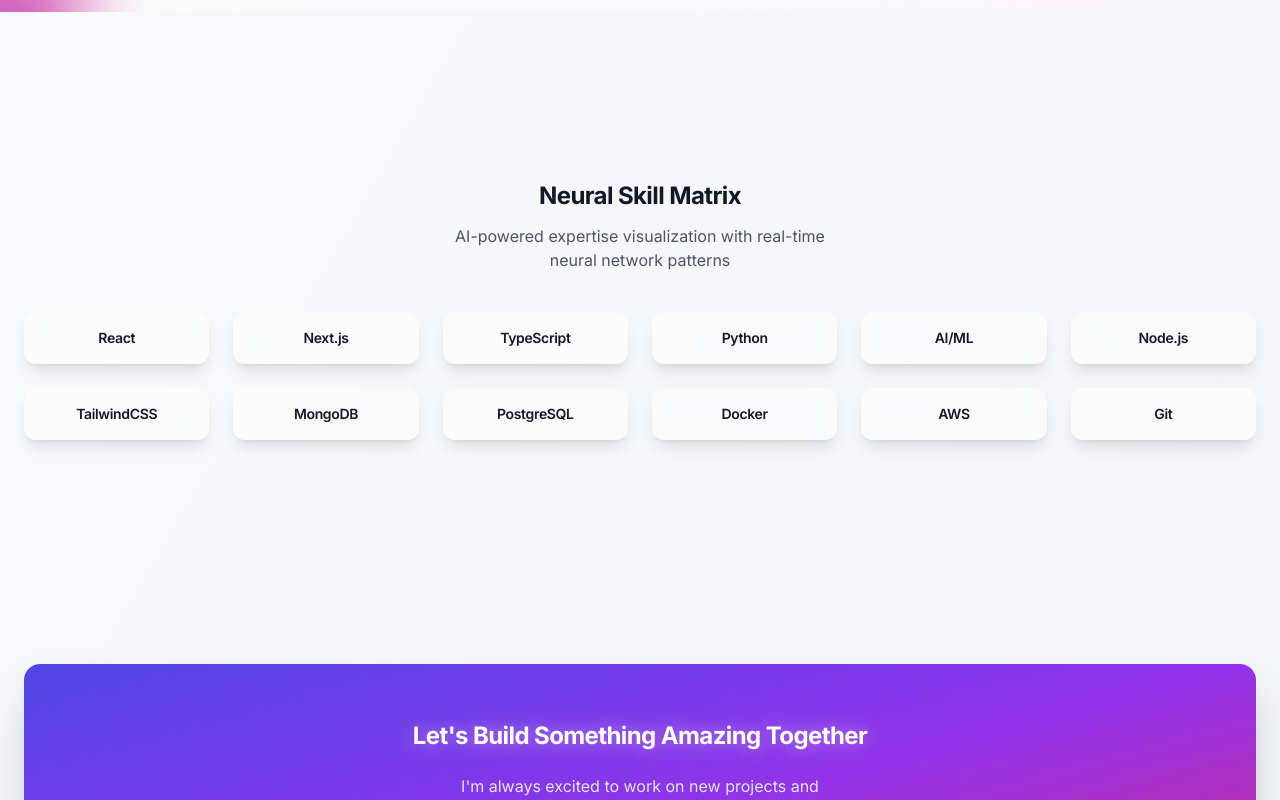
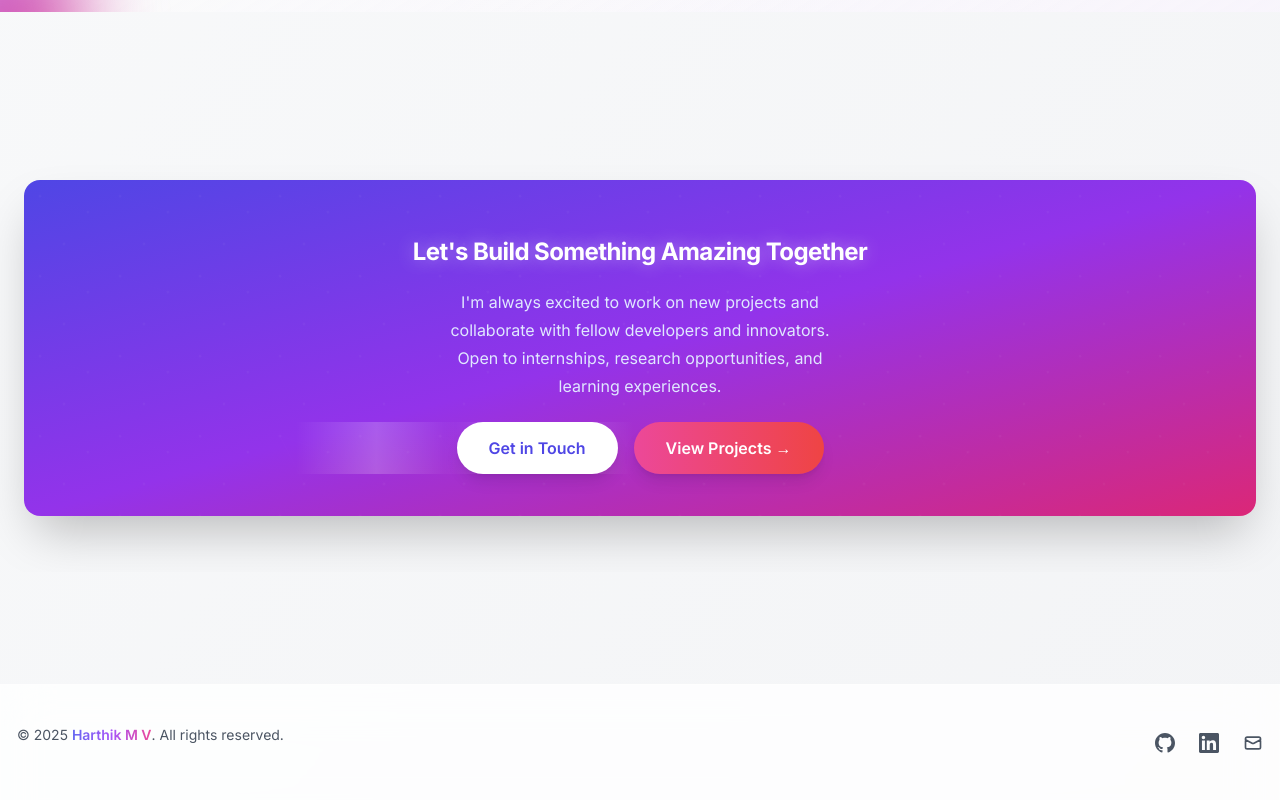
Before and after one commit to Harthik777/portfolio-website, a Next.js app: page / in a window 1280 px wide. Shown: the part 860-1660 px from the top of the page. Built offline with nearby package versions, Linux system fonts and the light colour scheme.

Commit message:
Simplify: Remove Neural Skills Matrix from homepage - Focus on clean, fast user experience

```diff
--- a/src/app/page.tsx
+++ b/src/app/page.tsx
@@ -181,55 +181,6 @@
   );
 }
 
-// Skills Section Component
-function SkillsSection() {
-  return (
-    <section className="py-12 xs:py-14 sm:py-16 md:py-20 lg:py-24 xl:py-32">
-      <div className="mx-auto max-w-7xl px-4 xs:px-6 sm:px-8 md:px-12 lg:px-16 xl:px-20">
-        <motion.div
-          initial="initial"
-          whileInView="animate"
-          viewport={{ once: true }}
-          variants={staggerContainer}
-          className="text-center mb-8 xs:mb-10 sm:mb-12 md:mb-14 lg:mb-16"
-        >
-          <motion.h2
-            variants={fadeInUp}
-            className="text-xl xs:text-2xl sm:text-3xl md:text-4xl lg:text-4xl xl:text-5xl font-bold tracking-tight text-gray-900 dark:text-white"
-          >
-            Neural Skill Matrix
-          </motion.h2>
-          <motion.p
-            variants={fadeInUp}
-            className="mx-auto mt-2 xs:mt-3 sm:mt-4 max-w-sm xs:max-w-md sm:max-w-xl md:max-w-2xl lg:max-w-3xl text-sm xs:text-base sm:text-lg md:text-xl text-gray-600 dark:text-gray-300 px-3 xs:px-4 sm:px-6"
-          >
-            AI-powered expertise visualization with real-time neural network patterns
-          </motion.p>
-        </motion.div>
-
-        <div className="grid grid-cols-2 sm:grid-cols-3 md:grid-cols-4 lg:grid-cols-6 gap-4 sm:gap-6">
-          {[
-            'React', 'Next.js', 'TypeScript', 'Python', 'AI/ML', 'Node.js',
-            'TailwindCSS', 'MongoDB', 'PostgreSQL', 'Docker', 'AWS', 'Git'
-          ].map((skill, index) => (
-            <motion.div
-              key={skill}
-              variants={scaleIn}
-              whileHover={{ scale: 1.05, y: -2 }}
-              className="group relative overflow-hidden rounded-xl bg-white/50 backdrop-blur-sm p-4 text-center shadow-lg transition-all hover:shadow-xl dark:bg-gray-800/50"
-            >
-              <div className="absolute inset-0 bg-gradient-to-br from-indigo-500/10 to-purple-500/10 opacity-0 transition-opacity group-hover:opacity-100" />
-              <h3 className="relative z-10 text-sm font-semibold text-gray-900 dark:text-white">
-                {skill}
-              </h3>
-            </motion.div>
-          ))}
-        </div>
-      </div>
-    </section>
-  );
-}
-
 // CTA Section Component
 function CTASection() {
   return (
@@ -333,7 +284,6 @@
 
       <Suspense fallback={<LoadingSpinner />}>
         <HeroSection />
-        <SkillsSection />
         <CTASection />
       </Suspense>
     </div>
```
